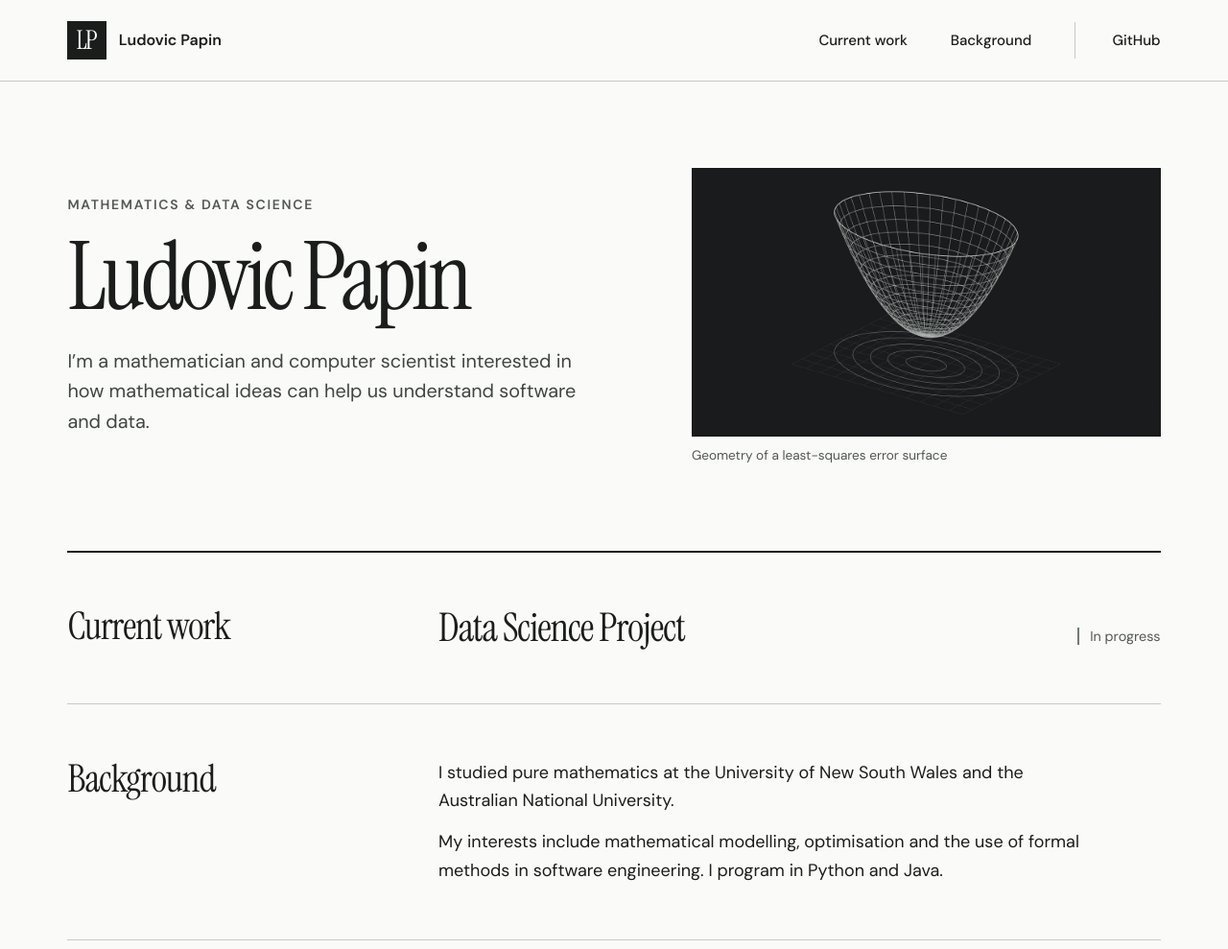
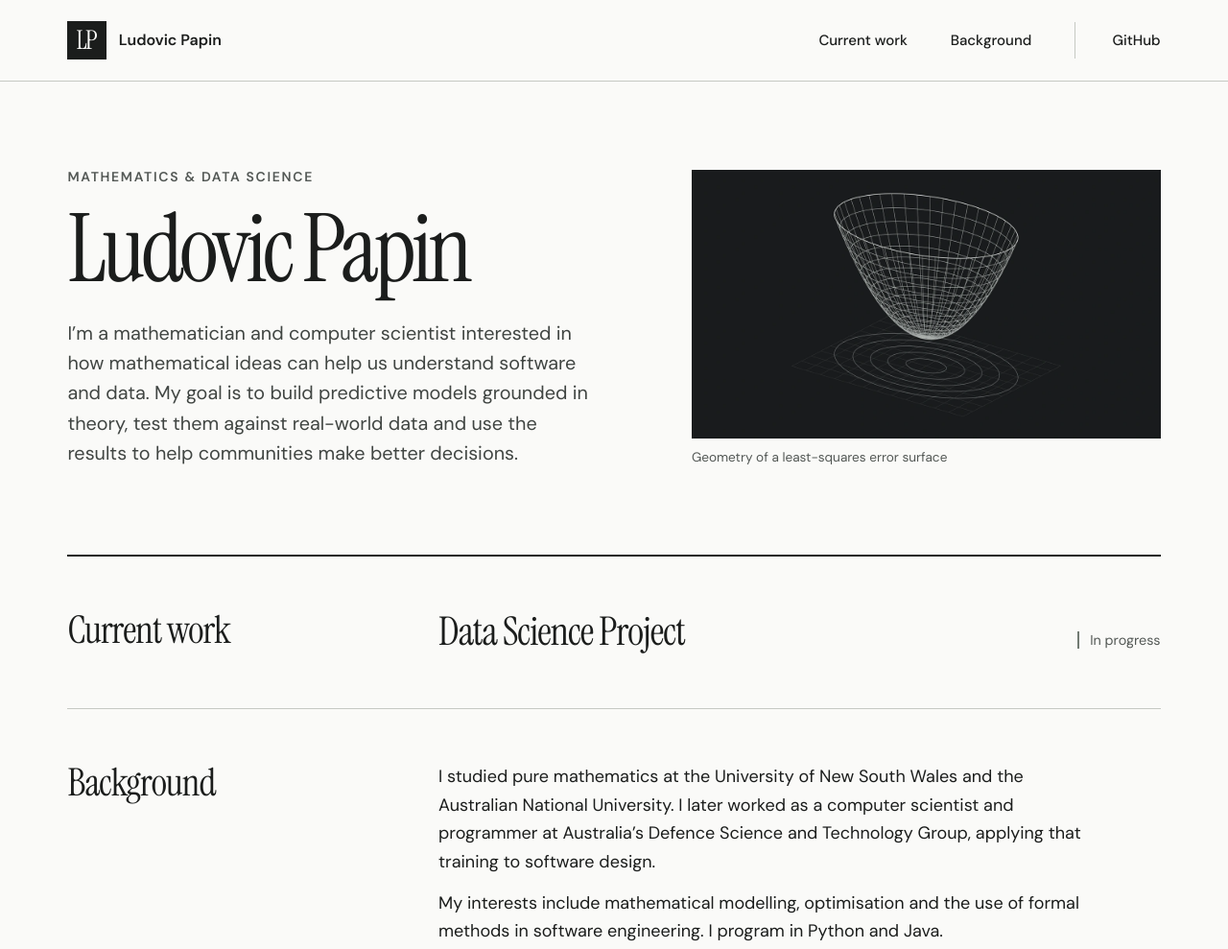
Before and after one commit to LudovicPapin/ludovicpapin.github.io, a plain HTML site: page index.html in a window 1280 px wide. Shown: the top 989 px of the page at 96% size. Drawn offline with Linux system fonts and the light colour scheme.

Commit message:
Expand the introduction and professional background

```diff
--- a/index.html
+++ b/index.html
@@ -31,7 +31,7 @@
       <div class="identity">
         <p class="field">Mathematics &amp; data science</p>
         <h1>Ludovic Papin</h1>
-        <p class="intro-text">I’m a mathematician and computer scientist interested in how mathematical ideas can help us understand software and data.</p>
+        <p class="intro-text">I’m a mathematician and computer scientist interested in how mathematical ideas can help us understand software and data. My goal is to build predictive models grounded in theory, test them against real-world data and use the results to help communities make better decisions.</p>
       </div>
       <figure>
         <img src="assets/least-squares.webp" width="1200" height="688" alt="A wireframe bowl with a single minimum. Its level curves form ellipses on the plane below.">
@@ -48,7 +48,7 @@
     <section id="background" class="entry" aria-labelledby="background-heading">
       <h2 id="background-heading">Background</h2>
       <div class="background-copy">
-        <p>I studied pure mathematics at the University of New South Wales and the Australian National University.</p>
+        <p>I studied pure mathematics at the University of New South Wales and the Australian National University. I later worked as a computer scientist and programmer at Australia’s Defence Science and Technology Group, applying that training to software design.</p>
         <p>My interests include mathematical modelling, optimisation and the use of formal methods in software engineering. I program in Python and Java.</p>
       </div>
     </section>
```
